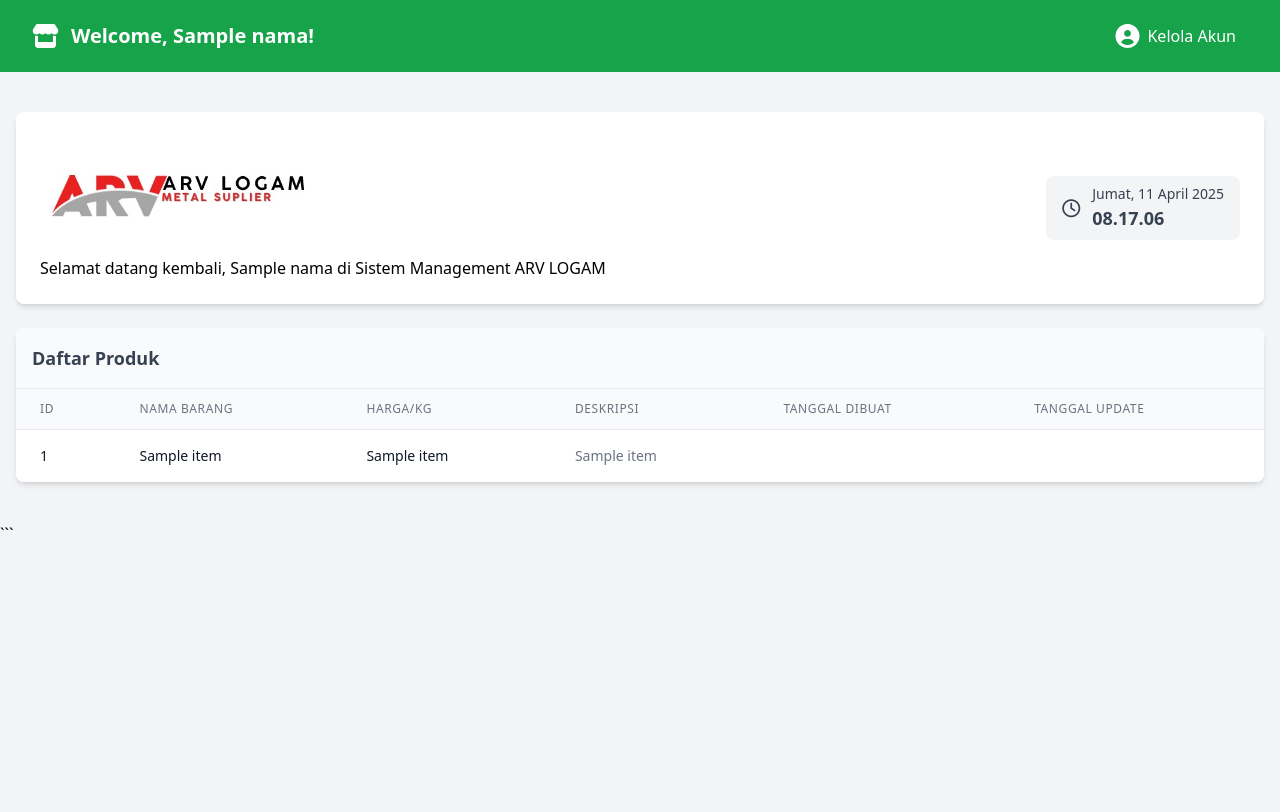
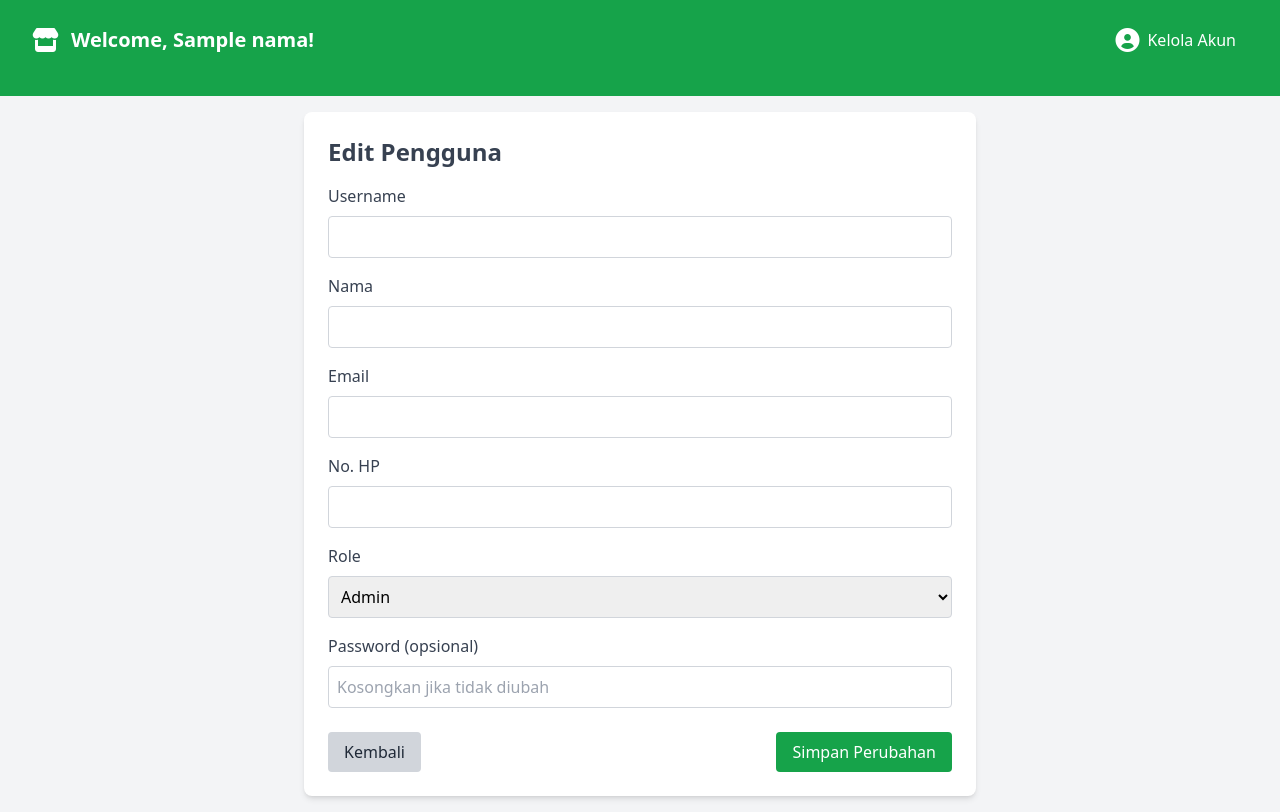
Before and after one commit to ARVLogam/my-flask-app, a Flask app: template templates/dashboard.html in a window 1280 px wide. Before the commit the page ends 530 px from the top, so only its background shows below. Run offline with Flask 3, Linux system fonts and the light colour scheme; the template is opened without the code that fills it: most values are stand-ins (such as "Sample title", 1, 10 or a date in 2020); some libraries are stand-ins or nearby versions.

Commit message:
Update dashboard.html

````diff
--- a/templates/dashboard.html
+++ b/templates/dashboard.html
@@ -1,202 +1,73 @@
-```html
 <!DOCTYPE html>
 <html lang="en">
-  <head>
-    <meta charset="UTF-8" />
-    <meta name="viewport" content="width=device-width, initial-scale=1.0" />
-    <title>Dashboard</title>
-    <script src="https://cdn.tailwindcss.com"></script>
+<head>
+  <meta charset="UTF-8" />
+  <meta name="viewport" content="width=device-width, initial-scale=1.0"/>
+  <title>Edit Pengguna</title>
+  <script src="https://cdn.tailwindcss.com"></script>
+  <link href="https://cdnjs.cloudflare.com/ajax/libs/font-awesome/6.0.0-beta3/css/all.min.css" rel="stylesheet"/>
+</head>
+<body class="bg-gray-100">
+  <nav class="bg-green-600 p-4 text-white">
+    {% include 'navbar.html' %}
+  </nav>
 
-    <link
-      href="https://cdnjs.cloudflare.com/ajax/libs/font-awesome/6.0.0-beta3/css/all.min.css"
-      rel="stylesheet"
-    />
-  </head>
-  <body class="bg-gray-100">
-    {% include 'navbar.html' %}
+  <div class="container mx-auto p-4">
+    <div class="bg-white rounded-lg shadow-md p-6 max-w-2xl mx-auto">
+      <h2 class="text-2xl font-bold mb-4 text-gray-700">Edit Pengguna</h2>
 
-    <!-- Main Content -->
-    <div class="container mx-auto p-4 pt-6">
-      <!-- Dashboard Header with Clock -->
-      <div class="bg-white rounded-lg shadow-md p-6 mb-6">
-        <div
-          class="flex flex-col md:flex-row justify-between items-start md:items-center"
-        >
-          <div>
-            <img src="{{ url_for('static', filename='img/logo.PNG') }}" width="300" class="text-gray-600">
-            Selamat datang kembali, {{ nama }} di Sistem Management ARV LOGAM
-          </div>
-          <div class="mt-4 md:mt-0 bg-gray-100 px-4 py-2 rounded-lg">
-            <div class="text-lg font-medium text-gray-700 flex items-center">
-              <i class="far fa-clock mr-3"></i>
-              <div>
-                <div id="liveDayDate" class="text-sm"></div>
-                <div id="liveTime" class="font-semibold"></div>
-              </div>
-            </div>
-          </div>
+      <form method="POST" action="{{ url_for('editUser', user_id=user[0]) }}">
+        <div class="mb-4">
+          <label class="block text-gray-700 font-medium mb-2">Username</label>
+          <input type="text" name="username" value="{{ user[1] }}"
+                 class="w-full p-2 border border-gray-300 rounded focus:outline-none focus:ring-2 focus:ring-green-500"/>
         </div>
-      </div>
 
-      {% include 'flashProtection.html' %}
+        <div class="mb-4">
+          <label class="block text-gray-700 font-medium mb-2">Nama</label>
+          <input type="text" name="nama" value="{{ user[4] }}"
+                 class="w-full p-2 border border-gray-300 rounded focus:outline-none focus:ring-2 focus:ring-green-500"/>
+        </div>
 
-      <!-- Produk Section for Both Admin and User -->
-      <div class="bg-white overflow-hidden shadow-md rounded-lg mb-6">
-        <div class="p-4 bg-gray-50 border-b">
-          <h2 class="text-lg font-semibold text-gray-700">Daftar Produk</h2>
+        <div class="mb-4">
+          <label class="block text-gray-700 font-medium mb-2">Email</label>
+          <input type="email" name="email" value="{{ user[5] }}"
+                 class="w-full p-2 border border-gray-300 rounded focus:outline-none focus:ring-2 focus:ring-green-500"/>
         </div>
-        <div class="overflow-x-auto">
-          <table class="min-w-full divide-y divide-gray-200">
-            <thead class="bg-gray-50">
-              <tr>
-                <th class="px-6 py-3 text-left text-xs font-medium text-gray-500 uppercase tracking-wider">
-                  ID
-                </th>
-                <th class="px-6 py-3 text-left text-xs font-medium text-gray-500 uppercase tracking-wider">
-                  Nama Barang
-                </th>
-                <th class="px-6 py-3 text-left text-xs font-medium text-gray-500 uppercase tracking-wider">
-                  Harga/kg
-                </th>
-                <th class="px-6 py-3 text-left text-xs font-medium text-gray-500 uppercase tracking-wider">
-                  Deskripsi
-                </th>
-                <th class="px-6 py-3 text-left text-xs font-medium text-gray-500 uppercase tracking-wider">
-                  Tanggal Dibuat
-                </th>
-                <th class="px-6 py-3 text-left text-xs font-medium text-gray-500 uppercase tracking-wider">
-                  Tanggal Update
-                </th>
-                {% if role == 'admin' %}
-                <th class="px-6 py-3 text-left text-xs font-medium text-gray-500 uppercase tracking-wider">
-                  Aksi
-                </th>
-                {% endif %}
-              </tr>
-            </thead>
-            <tbody class="bg-white divide-y divide-gray-200">
-              {% for item in barang %}
-              <tr class="hover:bg-gray-50">
-                <td class="px-6 py-4 whitespace-nowrap text-sm text-gray-900">
-                  {{ item[0] }}
-                </td>
-                <td class="px-6 py-4 whitespace-nowrap text-sm text-gray-900">
-                  {{ item[1] }}
-                </td>
-                <td class="px-6 py-4 whitespace-nowrap text-sm text-gray-900">
-                  {{ item[2] }}
-                </td>
-                <td class="px-6 py-4 whitespace-nowrap text-sm text-gray-500">
-                  {{ item[3] }}
-                </td>
-                <td class="px-6 py-4 whitespace-nowrap text-sm text-gray-500">
-                  {{ item[4].strftime('%d-%m-%Y %H:%M') if item[4] else '' }}
-                </td>
-                <td class="px-6 py-4 whitespace-nowrap text-sm text-gray-500">
-                  {{ item[5].strftime('%d-%m-%Y %H:%M') if item[5] else '' }}
-                </td>
-                {% if role == 'admin' %}
-                <td class="px-6 py-4 whitespace-nowrap text-sm text-gray-500">
-                  <div class="flex space-x-2">
-                    <a href="{{ url_for('editBarang', id_barang=item[0]) }}"
-                       class="text-blue-600 hover:text-blue-900">
-                      <i class="fas fa-edit"></i>
-                    </a>
-                    <form action="{{ url_for('deleteBarang', id_barang=item[0]) }}" method="POST"
-                          onsubmit="return confirm('Apakah Anda yakin ingin menghapus barang ini?');">
-                      <button type="submit" class="text-red-600 hover:text-red-900">
-                        <i class="fas fa-trash"></i>
-                      </button>
-                    </form>
-                  </div>
-                </td>
-                {% endif %}
-              </tr>
-              {% endfor %}
-            </tbody>
-          </table>
+
+        <div class="mb-4">
+          <label class="block text-gray-700 font-medium mb-2">No. HP</label>
+          <input type="text" name="nohp" value="{{ user[6] }}"
+                 class="w-full p-2 border border-gray-300 rounded focus:outline-none focus:ring-2 focus:ring-green-500"/>
         </div>
-      </div>
 
-      <!-- Stats Cards (Optional) -->
-      {% if role == 'admin' %}
-      <div class="grid grid-cols-1 md:grid-cols-2 gap-6 mb-6">
-        <div class="bg-white rounded-lg shadow-md p-6">
-          <div class="flex items-center justify-between">
-            <div>
-              <p class="text-gray-500">Total Produk</p>
-              <h3 class="text-2xl font-bold">{{ total_produk }}</h3>
-            </div>
-            <div class="bg-blue-100 p-3 rounded-full">
-              <i class="fas fa-box text-blue-600 text-xl"></i>
-            </div>
-          </div>
+        <div class="mb-4">
+          <label class="block text-gray-700 font-medium mb-2">Role</label>
+          <select name="role"
+                  class="w-full p-2 border border-gray-300 rounded focus:outline-none focus:ring-2 focus:ring-green-500">
+            <option value="admin" {% if user[3] == 'admin' %}selected{% endif %}>Admin</option>
+            <option value="user" {% if user[3] == 'user' %}selected{% endif %}>User</option>
+          </select>
         </div>
-        <div class="bg-white rounded-lg shadow-md p-6">
-          <div class="flex items-center justify-between">
-            <div>
-              <p class="text-gray-500">Produk Terakhir Ditambahkan</p>
-              <h3 class="text-lg font-semibold">
-                {{ produk_terakhir[1] if produk_terakhir else 'Tidak ada' }}
-              </h3>
-            </div>
-            <div class="bg-green-100 p-3 rounded-full">
-              <i class="fas fa-plus text-green-600 text-xl"></i>
-            </div>
-          </div>
+
+        <div class="mb-6">
+          <label class="block text-gray-700 font-medium mb-2">Password (opsional)</label>
+          <input type="password" name="password" placeholder="Kosongkan jika tidak diubah"
+                 class="w-full p-2 border border-gray-300 rounded focus:outline-none focus:ring-2 focus:ring-green-500"/>
         </div>
-      </div>
-      {% endif %}
+
+        <div class="flex justify-between">
+          <a href="{{ url_for('menuAdmin', roleMenu='kelolaUser') }}"
+             class="px-4 py-2 bg-gray-300 text-gray-800 rounded hover:bg-gray-400">
+            Kembali
+          </a>
+          <button type="submit"
+                  class="px-4 py-2 bg-green-600 text-white rounded hover:bg-green-700">
+            Simpan Perubahan
+          </button>
+        </div>
+      </form>
     </div>
-
-    <script>
-      // Previous clock and mobile menu scripts remain the same
-      src="{{ url_for('static', filename='js/mobile-menu.js') }}"
-
-      // Close menu when clicking outside
-      document.addEventListener('click', function(event) {
-        const menu = document.getElementById("mobileMenu");
-        const toggle = document.getElementById("mobileMenuToggle");
-
-        if (!menu.contains(event.target) && !toggle.contains(event.target)) {
-          menu.classList.add('hidden');
-          const icon = toggle.querySelector('i');
-          icon.classList.remove('fa-times');
-          icon.classList.add('fa-bars');
-        }
-      });
-
-      // Enhanced live clock function
-      function updateClock() {
-        const now = new Date();
-
-        // Format options
-        const dayDateOptions = {
-          weekday: "long",
-          year: "numeric",
-          month: "long",
-          day: "numeric",
-        };
-
-        const timeOptions = {
-          hour: "2-digit",
-          minute: "2-digit",
-          second: "2-digit",
-          hour12: false,
-        };
-
-        document.getElementById("liveDayDate").textContent =
-          now.toLocaleDateString("id-ID", dayDateOptions);
-        document.getElementById("liveTime").textContent =
-          now.toLocaleTimeString("id-ID", timeOptions);
-
-        // Update every second
-        setTimeout(updateClock, 1000);
-      }
-
-      // Initialize clock when page loads
-      document.addEventListener("DOMContentLoaded", updateClock);
-    </script>
-  </body>
+  </div>
+</body>
 </html>
-```
````
